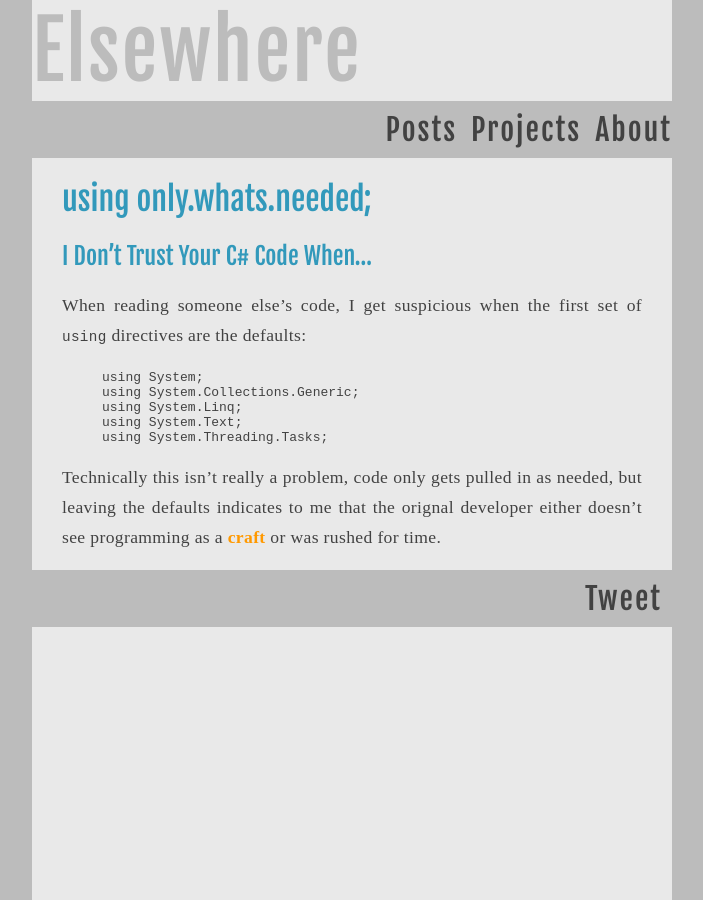
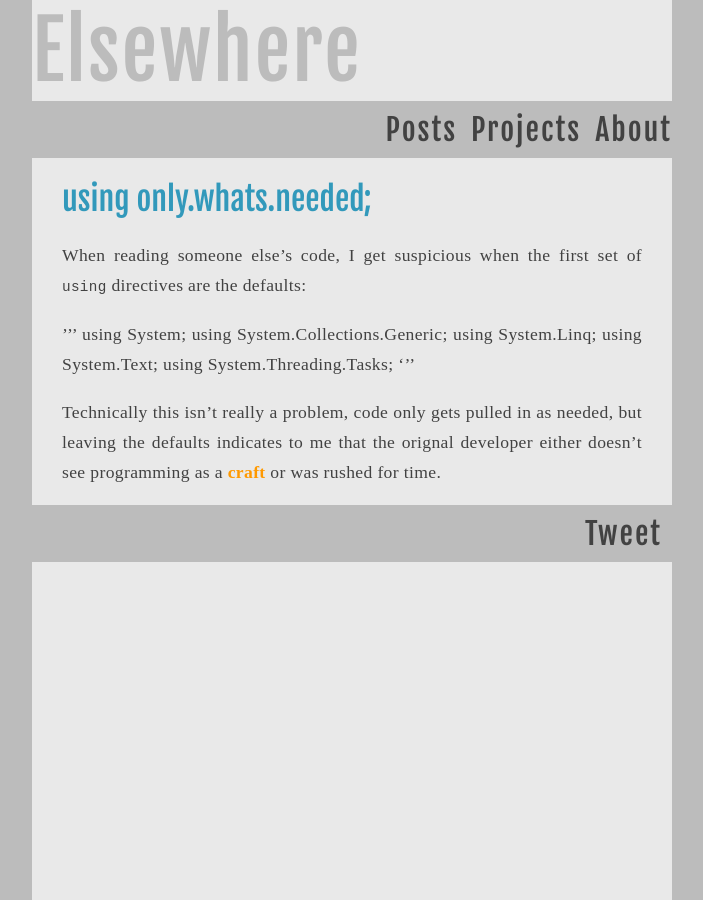
Before and after one commit to ElsewhereGames/elsewheregames.github.io, a Jekyll site: the page built from _posts/2014-09-11-I-Dont-Trust-Your-Code-When.md, in a window 1280 px wide. Shown: the whole page, without its empty margins (288-991 px from the left). Built offline with Jekyll 4.4.1, drawn with Linux system fonts in a browser that asks for light colours; some web fonts are replaced; Markdown is read by kramdown in place of the engine named in the settings; comment, search, counter and statistics services are not loaded.

Commit message:
Updated 2014-09-11-I-Dont-Trust-Your-Code-When.md

```diff
--- a/_posts/2014-09-11-I-Dont-Trust-Your-Code-When.md
+++ b/_posts/2014-09-11-I-Dont-Trust-Your-Code-When.md
@@ -8,15 +8,14 @@ excerpt: "I check `using` directives as an indicator of code quality."
 title: using only.whats.needed;
 ---
 
-## I Don't Trust Your C# Code When...
+When reading someone else's code, I get suspicious when the first set of `using` directives are the defaults:
 
-When reading someone else's code, I get suspicious when the first set of `using` directives are the defaults:
-{% highlight csharp %}
+'''
 using System;
 using System.Collections.Generic;
 using System.Linq;
 using System.Text;
 using System.Threading.Tasks;
-{% endhighlight %}
+'''
 
 Technically this isn't really a problem, code only gets pulled in as needed, but leaving the defaults indicates to me that the orignal developer either doesn't see programming as a [craft](http://manifesto.softwarecraftsmanship.org/) or was rushed for time.
```
